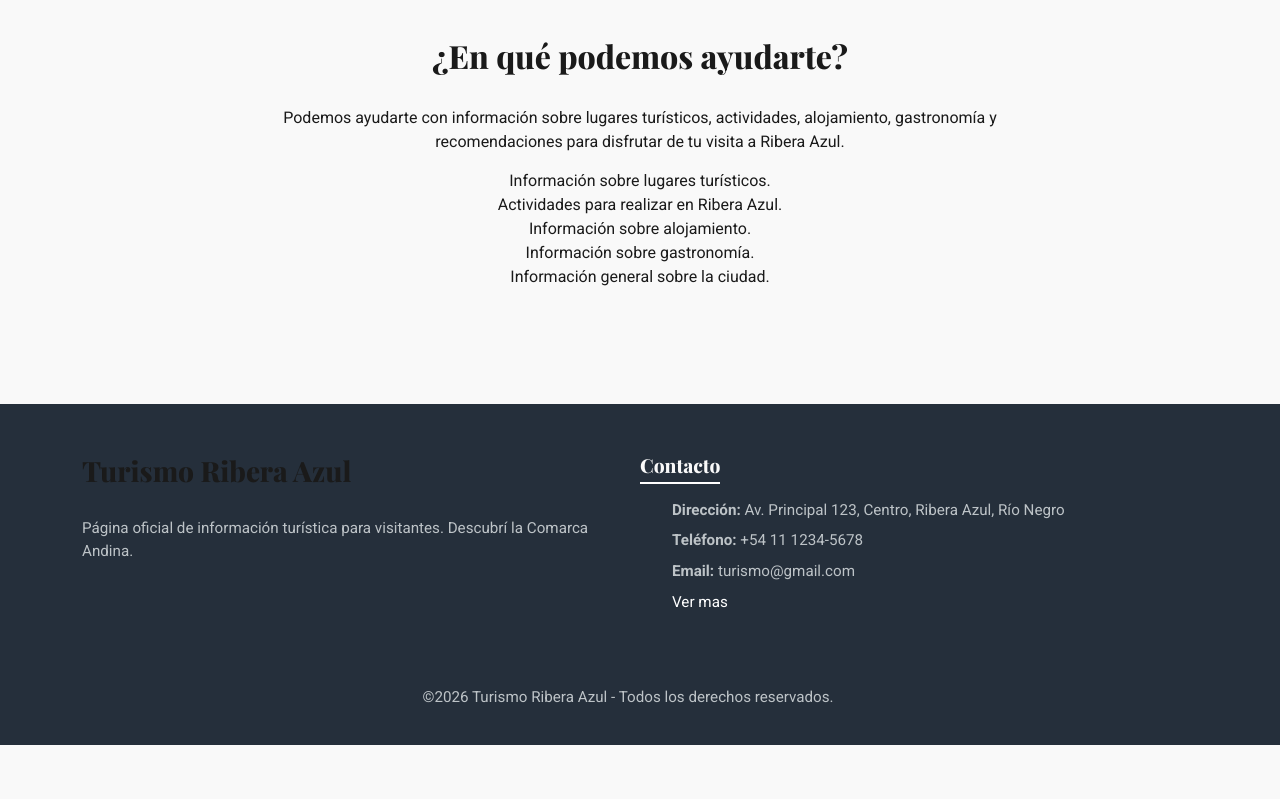
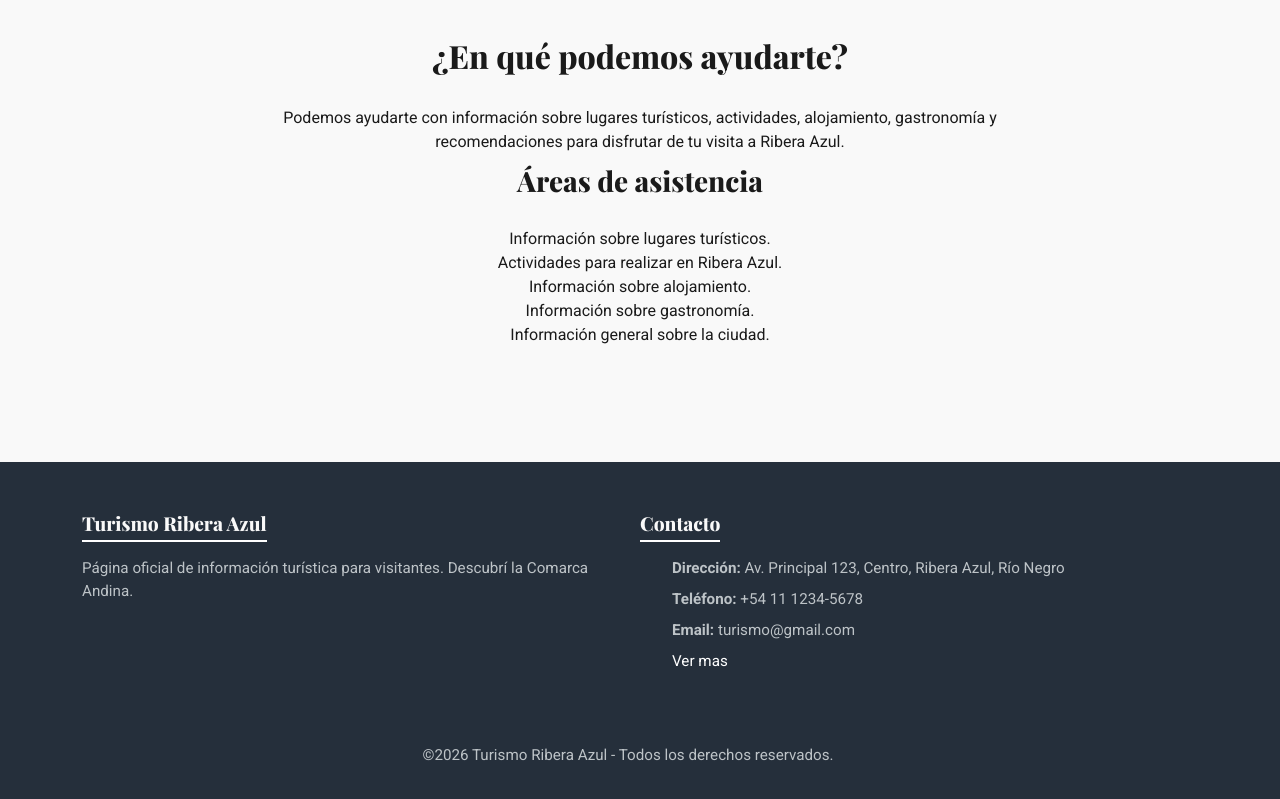
Before and after one commit to matiazhs/Comision_8, a plain HTML site: page contacto.html in a window 1280 px wide. Shown: the part 1028-1827 px from the top of the page. Before the commit the page ends 1773 px from the top, so only its background shows below. Drawn offline with nearby package versions, Linux system fonts and the light colour scheme.

Commit message:
fix: salto de h2 y h4 en contacto

```diff
--- a/contacto.html
+++ b/contacto.html
@@ -128,6 +128,7 @@
                <section class="seccion-ayuda">
                     <h2>¿En qué podemos ayudarte?</h2>
                     <p>Podemos ayudarte con información sobre lugares turísticos, actividades, alojamiento, gastronomía y recomendaciones para disfrutar de tu visita a Ribera Azul.</p>
+                    <h3>Áreas de asistencia</h3>
                         <ul>
                             <li>Información sobre lugares turísticos.</li>
                             <li>Actividades para realizar en Ribera Azul.</li>
@@ -144,7 +145,7 @@
         <div class="container">
             <div class="row">
                 <section class="col-12 col-md-6">
-                    <h3>Turismo Ribera Azul</h3>
+                    <h4>Turismo Ribera Azul</h4>
                     <p>Página oficial de información turística para visitantes. Descubrí la Comarca Andina.</p>
                 </section>
 
```
Lines whose indentation alone changed are shown as unchanged.
